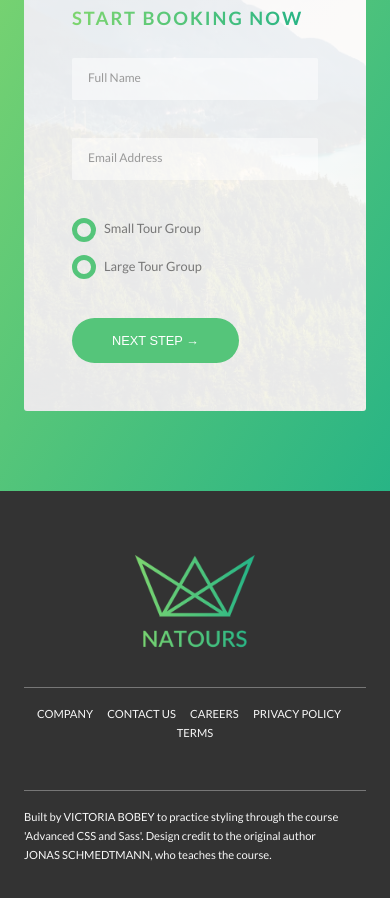
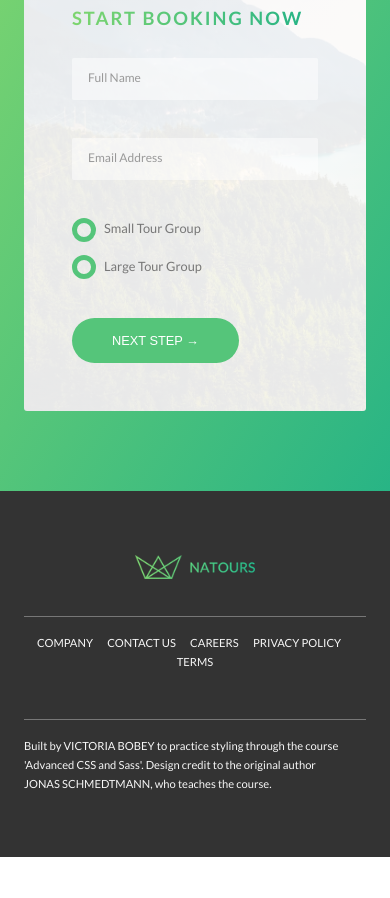
Before and after one commit to vbobey/natours, a website: page index.html in a window 390 px wide. Shown: the part 5860-6758 px from the top of the page. After the commit the page ends 6717 px from the top, so only its background shows below. Drawn offline with Linux system fonts and the light colour scheme.

Commit message:
Footer - responsive logo
Practice density switching and art direction using the footer logo

```diff
--- a/index.html
+++ b/index.html
@@ -318,7 +318,11 @@
 
         <footer class="footer">
             <div class="footer__logo-box">
-                <img src="img/logo-green-2x.png" alt="Full logo" class="footer__logo" />
+                <picture class="footer__logo">
+                    <source srcset="img/logo-green-small-1x.png 1x, img/logo-green-small-2x.png 2x"
+                            media="(max-width: 37.5em)">
+                    <img srcset="img/logo-green-1x.png 1x, img/logo-green-2x.png 2x" alt="Full logo" class="footer__logo" />
+                </picture>
             </div>
             <div class="row">
                 <div class="col-1-of-2">
```
